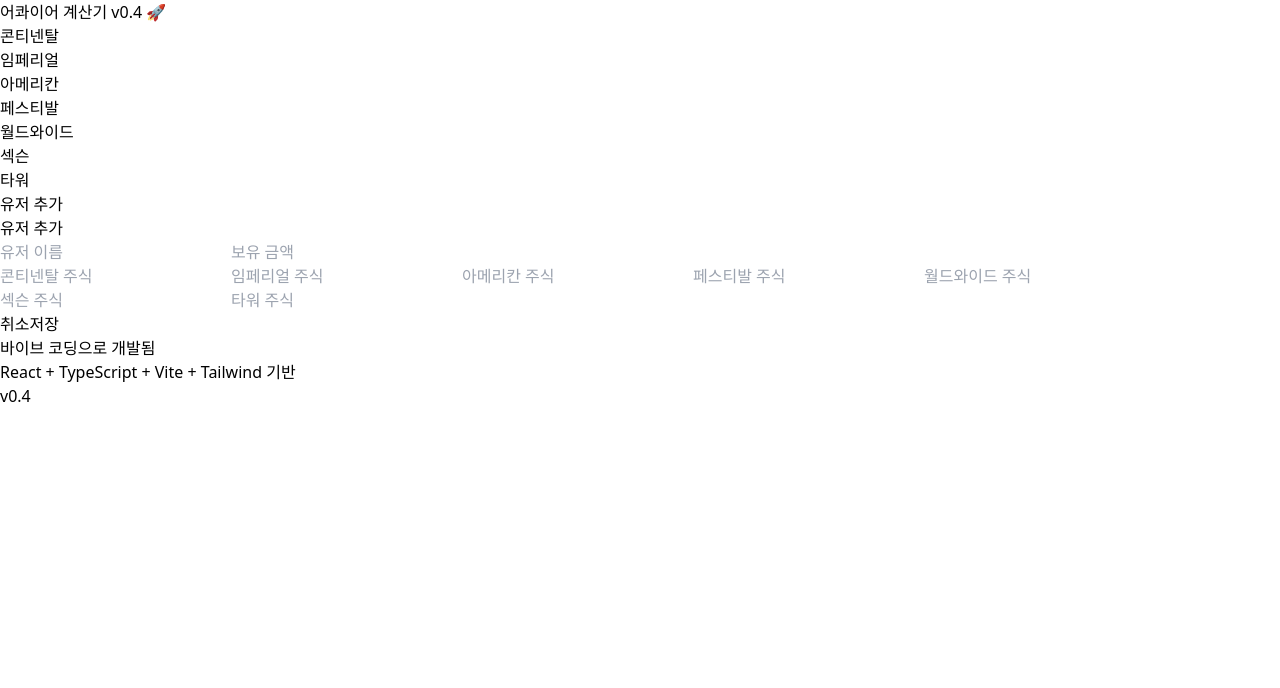
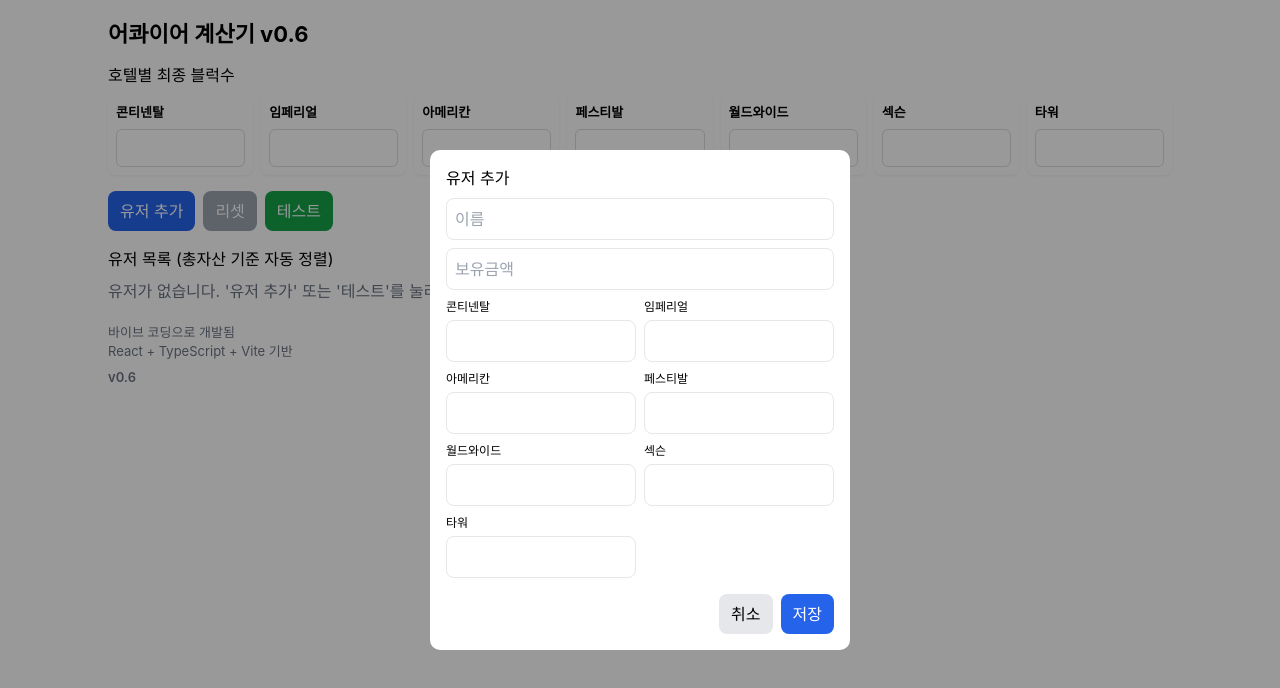
Before and after one commit to bloodto/boardgame-calc, a React (Vite) app: page / in a window 1280 px wide. Both pictures are taken after a click on the button "유저 추가". Shown: the top 688 px of the page. Built offline with nearby package versions, Linux system fonts and the light colour scheme.

Commit message:
v0.6 업데이트 수정할 것 있음

```diff
--- a/src/App.tsx
+++ b/src/App.tsx
@@ -1,4 +1,5 @@
-import React, { useState } from "react";
+// src/App.tsx
+import React, { useMemo, useState } from "react";
 import {
   PieChart,
   Pie,
@@ -25,7 +26,7 @@ interface Player {
   color: string;
 }
 
-// ===== 주가 테이블 계산 (절대 수정 금지) =====
+/* ====== 주가 테이블 (절대 수정 금지) ====== */
 const stockTableSacksonTower: Record<number, number> = {};
 const stockTableAmericanFestivalWorldwide: Record<number, number> = {};
 const stockTableContinentalImperial: Record<number, number> = {};
@@ -65,22 +66,44 @@ for (let i = 2; i <= 45; i++) {
   else stockTableContinentalImperial[i] = 1200;
 }
 
-const App: React.FC = () => {
-  const [players, setPlayers] = useState<Player[]>([]);
-  const [blockCounts, setBlockCounts] = useState<Record<Hotel, number>>({
-    콘티넨탈: 0,
-    임페리얼: 0,
-    아메리칸: 0,
-    페스티발: 0,
-    월드와이드: 0,
-    섹슨: 0,
-    타워: 0,
-  });
+const HOTEL_LIST: Hotel[] = [
+  "콘티넨탈",
+  "임페리얼",
+  "아메리칸",
+  "페스티발",
+  "월드와이드",
+  "섹슨",
+  "타워",
+];
 
-  const [showModal, setShowModal] = useState(false);
-  const [editMode, setEditMode] = useState(false);
-  const [tempPlayer, setTempPlayer] = useState<Player>({
-    id: Date.now(),
+const hotelColors: Record<Hotel, string> = {
+  콘티넨탈: "#87CEEB",
+  임페리얼: "#FFA500",
+  아메리칸: "#4169E1",
+  페스티발: "#98FB98",
+  월드와이드: "#9370DB",
+  섹슨: "#FF6347",
+  타워: "#FFD700",
+};
+
+function getHotelPrice(hotel: Hotel, blocks: Record<Hotel, number>) {
+  const b = blocks[hotel] ?? 0;
+  if (hotel === "섹슨" || hotel === "타워") return stockTableSacksonTower[b] || 0;
+  if (hotel === "아메리칸" || hotel === "페스티발" || hotel === "월드와이드")
+    return stockTableAmericanFestivalWorldwide[b] || 0;
+  return stockTableContinentalImperial[b] || 0;
+}
+
+function calcTotalAsset(p: Player, blocks: Record<Hotel, number>) {
+  let total = p.money;
+  for (const h of HOTEL_LIST) {
+    total += (p.stocks[h] || 0) * getHotelPrice(h, blocks);
+  }
+  return total;
+}
+
+const makeEmptyPlayer = (id = Date.now()): Player => ({
+  id,
   name: "",
   money: 0,
   color: "#" + Math.floor(Math.random() * 16777215).toString(16),
@@ -95,31 +118,9 @@ const App: React.FC = () => {
   },
 });
 
-  const getHotelPrice = (hotel: Hotel) => {
-    const blocks = blockCounts[hotel];
-    if (["섹슨", "타워"].includes(hotel))
-      return stockTableSacksonTower[blocks] || 0;
-    if (["아메리칸", "페스티발", "월드와이드"].includes(hotel))
-      return stockTableAmericanFestivalWorldwide[blocks] || 0;
-    return stockTableContinentalImperial[blocks] || 0;
-  };
-
-  const totalAsset = (player: Player) => {
-    let total = player.money;
-    for (const h of Object.keys(player.stocks) as Hotel[]) {
-      total += player.stocks[h] * getHotelPrice(h);
-    }
-    return total;
-  };
-
-  const handleAddPlayer = () => {
-    setEditMode(false);
-    setTempPlayer({
-      id: Date.now(),
-      name: "",
-      money: 0,
-      color: "#" + Math.floor(Math.random() * 16777215).toString(16),
-      stocks: {
+export default function App() {
+  const [players, setPlayers] = useState<Player[]>([]);
+  const [blockCounts, setBlockCounts] = useState<Record<Hotel, number>>({
     콘티넨탈: 0,
     임페리얼: 0,
     아메리칸: 0,
@@ -127,231 +128,313 @@ const App: React.FC = () => {
     월드와이드: 0,
     섹슨: 0,
     타워: 0,
-      },
   });
+
+  const [showModal, setShowModal] = useState(false);
+  const [editMode, setEditMode] = useState(false);
+  const [tempPlayer, setTempPlayer] = useState<Player>(makeEmptyPlayer());
+
+  // 화면용: 항상 최신 계산으로 정렬해서 보여줌 (원본 players 상태는 그대로 둠)
+  const sortedPlayers = useMemo(() => {
+    return [...players].sort((a, b) => calcTotalAsset(b, blockCounts) - calcTotalAsset(a, blockCounts));
+  }, [players, blockCounts]);
+
+  const leaderId = sortedPlayers.length ? sortedPlayers[0].id : null;
+
+  // 모달 열기 (추가)
+  const handleAddPlayer = () => {
+    setEditMode(false);
+    setTempPlayer(
+      makeEmptyPlayer(Math.floor(Math.random() * 1_000_000) + Date.now())
+    );
     setShowModal(true);
   };
 
-  const handleEditPlayer = (player: Player) => {
+  const handleEditPlayer = (p: Player) => {
     setEditMode(true);
-    setTempPlayer(player);
+    setTempPlayer(p);
     setShowModal(true);
   };
 
-  const handleDeletePlayer = (id: number) => {
-    if (confirm("정말 삭제하시겠습니까?")) {
-      setPlayers(players.filter((p) => p.id !== id));
+  const handleSavePlayer = () => {
+    // 정상 입력 방어: 이름 빈칸이면 막음
+    if (!tempPlayer.name.trim()) {
+      alert("유저 이름을 입력하세요.");
+      return;
     }
-  };
-
-  const handleSavePlayer = () => {
+    setPlayers((prev) => {
       if (editMode) {
-      setPlayers(players.map((p) => (p.id === tempPlayer.id ? tempPlayer : p)));
+        return prev.map((x) => (x.id === tempPlayer.id ? { ...tempPlayer } : x));
       } else {
-      setPlayers([...players, tempPlayer]);
+        return [...prev, { ...tempPlayer }];
       }
+    });
     setShowModal(false);
   };
 
-  const leaderId =
-    players.length > 0
-      ? players.reduce((a, b) => (totalAsset(a) > totalAsset(b) ? a : b)).id
-      : null;
+  const handleDeletePlayer = (id: number) => {
+    if (!confirm("정말 삭제하시겠습니까?")) return;
+    setPlayers((prev) => prev.filter((p) => p.id !== id));
+  };
+
+  const handleReset = () => {
+    if (!confirm("모든 데이터를 초기화합니다. 계속하시겠습니까?")) return;
+    setPlayers([]);
+    setBlockCounts({
+      콘티넨탈: 0,
+      임페리얼: 0,
+      아메리칸: 0,
+      페스티발: 0,
+      월드와이드: 0,
+      섹슨: 0,
+      타워: 0,
+    });
+  };
+
+  const handleTest = () => {
+    const blocks = {
+      콘티넨탈: 10,
+      임페리얼: 20,
+      아메리칸: 20,
+      페스티발: 30,
+      월드와이드: 20,
+      섹슨: 3,
+      타워: 4,
+    } as Record<Hotel, number>;
+    setBlockCounts(blocks);
+
+    const testPlayers: Player[] = [
+      {
+        id: 1,
+        name: "테스트유저1",
+        money: 1000,
+        color: "#ff6b6b",
+        stocks: {
+          콘티넨탈: 10,
+          임페리얼: 5,
+          아메리칸: 20,
+          페스티발: 5,
+          월드와이드: 6,
+          섹슨: 8,
+          타워: 7,
+        },
+      },
+      {
+        id: 2,
+        name: "테스트유저2",
+        money: 1000,
+        color: "#6bcB77",
+        stocks: {
+          콘티넨탈: 5,
+          임페리얼: 7,
+          아메리칸: 8,
+          페스티발: 1,
+          월드와이드: 0,
+          섹슨: 2,
+          타워: 1,
+        },
+      },
+      {
+        id: 3,
+        name: "테스트유저3",
+        money: 1000,
+        color: "#4d96ff",
+        stocks: {
+          콘티넨탈: 5,
+          임페리얼: 10,
+          아메리칸: 1,
+          페스티발: 2,
+          월드와이드: 2,
+          섹슨: 2,
+          타워: 3,
+        },
+      },
+      {
+        id: 4,
+        name: "테스트유저4",
+        money: 1000,
+        color: "#f6c90e",
+        stocks: {
+          콘티넨탈: 2,
+          임페리얼: 2,
+          아메리칸: 50,
+          페스티발: 10,
+          월드와이드: 20,
+          섹슨: 15,
+          타워: 5,
+        },
+      },
+    ];
+    setPlayers(testPlayers);
+    // 화면 맨위로 스크롤 (UX)
+    window.scrollTo({ top: 0, behavior: "smooth" });
+  };
+
+  // helpers for inputs to allow blank (so backspace works nicely)
+  const numberInputValue = (v: number) => (v === 0 ? "" : String(v));
+  const parseNum = (s: string) => (s === "" ? 0 : Number(s));
 
   return (
-    <div className="p-4 max-w-full mx-auto text-center">
-      <h1 className="text-2xl font-bold mb-4">어콰이어 계산기 v0.4 🚀</h1>
+    <div style={{ padding: 18, maxWidth: 1100, margin: "0 auto", fontFamily: "Inter, Arial, sans-serif" }}>
+      <h1 style={{ fontSize: 22, fontWeight: 700, marginBottom: 12 }}>어콰이어 계산기 v0.6</h1>
 
-      {/* 블럭 입력 */}
-      <div className="grid grid-cols-2 sm:grid-cols-4 gap-2">
-        {Object.keys(blockCounts).map((hotel) => (
-          <div
-            key={hotel}
-            className="bg-white p-2 rounded shadow flex flex-col items-center"
-          >
-            <span className="text-sm font-semibold mb-1">{hotel}</span>
+      {/* 호텔 블록 입력 */}
+      <section style={{ marginBottom: 16 }}>
+        <h2 style={{ fontSize: 16, marginBottom: 8 }}>호텔별 최종 블럭수</h2>
+        <div style={{ display: "grid", gridTemplateColumns: "repeat(auto-fit, minmax(120px, 1fr))", gap: 8 }}>
+          {HOTEL_LIST.map((hotel) => (
+            <div key={hotel} style={{ background: "#fff", padding: 8, borderRadius: 8, boxShadow: "0 1px 3px rgba(0,0,0,0.06)" }}>
+              <div style={{ fontSize: 13, fontWeight: 600, marginBottom: 6 }}>{hotel}</div>
               <input
-              type="number"
-              className="border rounded w-16 text-center"
-              min="0"
-              value={blockCounts[hotel as Hotel] || ""}
+                inputMode="numeric"
+                pattern="[0-9]*"
+                value={numberInputValue(blockCounts[hotel])}
                 onChange={(e) =>
                   setBlockCounts({
                     ...blockCounts,
-                  [hotel]: e.target.value === "" ? 0 : Number(e.target.value),
+                    [hotel]: parseNum(e.target.value),
                   })
                 }
+                style={{ width: "100%", padding: "6px 8px", textAlign: "center", borderRadius: 6, border: "1px solid #ddd" }}
+                placeholder=""
+              />
+            </div>
+          ))}
+        </div>
+      </section>
+
+      {/* 버튼들 */}
+      <div style={{ display: "flex", gap: 8, marginBottom: 16 }}>
+        <button onClick={handleAddPlayer} style={{ background: "#2563eb", color: "#fff", padding: "8px 12px", borderRadius: 8 }}>유저 추가</button>
+        <button onClick={handleReset} style={{ background: "#9ca3af", color: "#fff", padding: "8px 12px", borderRadius: 8 }}>리셋</button>
+        <button onClick={handleTest} style={{ background: "#16a34a", color: "#fff", padding: "8px 12px", borderRadius: 8 }}>테스트</button>
+      </div>
+
+      {/* 유저 카드 (정렬된 표시) */}
+      <section style={{ marginBottom: 20 }}>
+        <h2 style={{ fontSize: 16, marginBottom: 8 }}>유저 목록 (총자산 기준 자동 정렬)</h2>
+
+        {sortedPlayers.length === 0 ? (
+          <div style={{ color: "#6b7280" }}>유저가 없습니다. '유저 추가' 또는 '테스트'를 눌러주세요.</div>
+        ) : (
+          <div style={{ display: "grid", gridTemplateColumns: "repeat(auto-fit, minmax(240px, 1fr))", gap: 12 }}>
+            {sortedPlayers.map((p) => {
+              const total = calcTotalAsset(p, blockCounts);
+              return (
+                <div key={p.id} style={{
+                  padding: 12,
+                  borderRadius: 10,
+                  background: "#fff",
+                  boxShadow: "0 2px 8px rgba(0,0,0,0.06)",
+                  border: leaderId === p.id ? "2px solid gold" : "1px solid #e5e7eb",
+                  position: "relative"
+                }}>
+                  <div style={{ display: "flex", justifyContent: "space-between", alignItems: "center" }}>
+                    <div>
+                      <div style={{ fontWeight: 700, fontSize: leaderId === p.id ? 18 : 15 }}>{p.name || "무명"}</div>
+                      <div style={{ fontSize: 12, color: "#6b7280" }}>보유금액: {p.money.toLocaleString()}원</div>
+                    </div>
+                    <div style={{ width: 36, height: 36, borderRadius: 8, background: p.color }} />
+                  </div>
+
+                  <div style={{ marginTop: 10, fontWeight: 700 }}>총자산: {total.toLocaleString()}원</div>
+
+                  {/* 주식 목록 요약 (간단) */}
+                  <div style={{ marginTop: 8, display: "flex", gap: 6, flexWrap: "wrap" }}>
+                    {HOTEL_LIST.map(h => (
+                      <div key={h} style={{ fontSize: 12, padding: "4px 6px", background: "#f3f4f6", borderRadius: 6 }}>
+                        {h}: {p.stocks[h] ?? 0}
+                      </div>
+                    ))}
+                  </div>
+
+                  <div style={{ display: "flex", gap: 8, marginTop: 10, justifyContent: "center" }}>
+                    <button onClick={() => handleEditPlayer(p)} style={{ padding: "6px 8px", borderRadius: 6, background: "#10b981", color: "#fff" }}>수정</button>
+                    <button onClick={() => handleDeletePlayer(p.id)} style={{ padding: "6px 8px", borderRadius: 6, background: "#f97316", color: "#fff" }}>삭제</button>
+                  </div>
+                </div>
+              );
+            })}
+          </div>
+        )}
+      </section>
+
+      {/* 파이 차트 (유저 자산 비율) */}
+      {sortedPlayers.length > 0 && (
+        <section style={{ height: 320, marginBottom: 20 }}>
+          <h2 style={{ fontSize: 16, marginBottom: 8 }}>유저별 자산 비율</h2>
+          <ResponsiveContainer width="100%" height="100%">
+            <PieChart>
+              <Pie
+                data={sortedPlayers.map(p => ({ name: p.name, value: calcTotalAsset(p, blockCounts), color: p.color }))}
+                dataKey="value"
+                nameKey="name"
+                cx="50%"
+                cy="50%"
+                outerRadius={90}
+                label={({ name, percent }) => `${name} ${(percent * 100).toFixed(0)}%`}
+              >
+                {sortedPlayers.map((p, i) => <Cell key={i} fill={p.color} />)}
+              </Pie>
+              <Tooltip formatter={(value: any) => `${Number(value).toLocaleString()}원`} />
+              <Legend />
+            </PieChart>
+          </ResponsiveContainer>
+        </section>
+      )}
+
+      {/* 모달: 유저 추가/수정 (주식 입력 포함) */}
+      {showModal && (
+        <div style={{
+          position: "fixed", inset: 0, background: "rgba(0,0,0,0.4)",
+          display: "flex", alignItems: "center", justifyContent: "center", zIndex: 60
+        }}>
+          <div style={{ width: 420, background: "#fff", borderRadius: 10, padding: 16 }}>
+            <h3 style={{ marginBottom: 8 }}>{editMode ? "유저 수정" : "유저 추가"}</h3>
+            <div style={{ display: "grid", gap: 8 }}>
+              <input
+                placeholder="이름"
+                value={tempPlayer.name}
+                onChange={e => setTempPlayer({ ...tempPlayer, name: e.target.value })}
+                style={{ padding: 8, borderRadius: 8, border: "1px solid #e5e7eb" }}
+              />
+              <input
+                placeholder="보유금액"
+                value={tempPlayer.money === 0 ? "" : String(tempPlayer.money)}
+                onChange={e => setTempPlayer({ ...tempPlayer, money: parseNum(e.target.value) })}
+                style={{ padding: 8, borderRadius: 8, border: "1px solid #e5e7eb" }}
+              />
+
+              <div style={{ display: "grid", gridTemplateColumns: "repeat(2, 1fr)", gap: 8 }}>
+                {HOTEL_LIST.map(h => (
+                  <div key={h}>
+                    <div style={{ fontSize: 12, marginBottom: 4 }}>{h}</div>
+                    <input
+                      value={tempPlayer.stocks[h] === 0 ? "" : String(tempPlayer.stocks[h])}
+                      onChange={e => setTempPlayer({
+                        ...tempPlayer,
+                        stocks: { ...tempPlayer.stocks, [h]: parseNum(e.target.value) }
+                      })}
+                      style={{ width: "100%", padding: 8, borderRadius: 8, border: "1px solid #e5e7eb" }}
                     />
                   </div>
                 ))}
               </div>
 
-      <button
-        onClick={handleAddPlayer}
-        className="mt-4 bg-blue-500 hover:bg-blue-600 text-white px-4 py-2 rounded shadow"
-      >
-        유저 추가
-      </button>
-
-      {/* 유저 카드 */}
-      <div className="mt-4 grid grid-cols-1 sm:grid-cols-2 md:grid-cols-3 gap-3">
-        {players.map((p) => (
-          <div
-            key={p.id}
-            className={`p-4 rounded-xl shadow-md transition-transform relative ${
-              leaderId === p.id ? "animate-glow-border" : ""
-            }`}
-            style={{
-              backgroundColor: p.color + "20",
-              border: leaderId === p.id ? "2px solid gold" : "1px solid #ccc",
-              transform: leaderId === p.id ? "scale(1.05)" : "scale(1)",
-            }}
-          >
-            <h2 className={`font-bold ${leaderId === p.id ? "text-lg" : "text-base"}`}>
-              {p.name}
-            </h2>
-            <p>보유금액: {p.money.toLocaleString()}원</p>
-            <p className="font-bold">총자산: {totalAsset(p).toLocaleString()}원</p>
-
-            <div className="flex justify-center gap-2 mt-2">
-              <button
-                onClick={() => handleEditPlayer(p)}
-                className="text-sm bg-green-400 text-white px-2 py-1 rounded"
-              >
-                수정
-              </button>
-              <button
-                onClick={() => handleDeletePlayer(p.id)}
-                className="text-sm bg-red-400 text-white px-2 py-1 rounded"
-              >
-                삭제
-              </button>
+              <div style={{ display: "flex", justifyContent: "flex-end", gap: 8, marginTop: 8 }}>
+                <button onClick={() => setShowModal(false)} style={{ padding: "8px 12px", borderRadius: 8, background: "#e5e7eb" }}>취소</button>
+                <button onClick={handleSavePlayer} style={{ padding: "8px 12px", borderRadius: 8, background: "#2563eb", color: "#fff" }}>저장</button>
               </div>
-          </div>
-        ))}
-      </div>
-
-      {/* 모달 팝업 */}
-      {showModal && (
-        <div className="fixed inset-0 bg-black bg-opacity-40 flex justify-center items-center z-50">
-          <div className="bg-white p-4 rounded shadow-lg w-80">
-            <h2 className="text-lg font-bold mb-2">
-              {editMode ? "유저 수정" : "유저 추가"}
-            </h2>
-            <input
-              type="text"
-              placeholder="유저 이름"
-              className="border w-full p-1 mb-2 rounded"
-              value={tempPlayer.name}
-              onChange={(e) =>
-                setTempPlayer({ ...tempPlayer, name: e.target.value })
-              }
-            />
-            <input
-              type="number"
-              placeholder="보유 금액"
-              className="border w-full p-1 mb-2 rounded"
-              value={tempPlayer.money || ""}
-              onChange={(e) =>
-                setTempPlayer({
-                  ...tempPlayer,
-                  money: e.target.value === "" ? 0 : Number(e.target.value),
-                })
-              }
-            />
-            <div className="grid grid-cols-2 gap-1 mb-2">
-              {Object.keys(tempPlayer.stocks).map((hotel) => (
-                <input
-                  key={hotel}
-                  type="number"
-                  placeholder={`${hotel} 주식`}
-                  className="border p-1 rounded"
-                  value={tempPlayer.stocks[hotel as Hotel] || ""}
-                  onChange={(e) =>
-                    setTempPlayer({
-                      ...tempPlayer,
-                      stocks: {
-                        ...tempPlayer.stocks,
-                        [hotel]:
-                          e.target.value === ""
-                            ? 0
-                            : Number(e.target.value),
-                      },
-                    })
-                  }
-                />
-              ))}
-            </div>
-            <div className="flex justify-end gap-2">
-              <button
-                onClick={() => setShowModal(false)}
-                className="px-3 py-1 bg-gray-300 rounded"
-              >
-                취소
-              </button>
-              <button
-                onClick={handleSavePlayer}
-                className="px-3 py-1 bg-blue-500 text-white rounded"
-              >
-                저장
-              </button>
             </div>
           </div>
         </div>
       )}
 
-      {/* 그래프 */}
-      {players.length > 0 && (
-        <div className="mt-6">
-          <h2 className="text-lg font-semibold mb-2">유저별 자산 비율</h2>
-          <ResponsiveContainer width="100%" height={300}>
-            <PieChart>
-              <Pie
-                data={players.map((p) => ({
-                  name: p.name,
-                  value: totalAsset(p),
-                  color: p.color,
-                }))}
-                dataKey="value"
-                nameKey="name"
-                cx="50%"
-                cy="50%"
-                outerRadius={100}
-              >
-                {players.map((p, i) => (
-                  <Cell key={i} fill={p.color} />
-                ))}
-              </Pie>
-              <Tooltip />
-              <Legend />
-            </PieChart>
-          </ResponsiveContainer>
-        </div>
-      )}
-
-      <footer className="mt-8 text-gray-500 text-sm">
-        <p>바이브 코딩으로 개발됨</p>
-        <p>React + TypeScript + Vite + Tailwind 기반</p>
-        <p className="mt-1 font-semibold text-gray-400">v0.4</p>
+      <footer style={{ marginTop: 20, color: "#6b7280", fontSize: 13 }}>
+        <div>바이브 코딩으로 개발됨</div>
+        <div>React + TypeScript + Vite 기반</div>
+        <div style={{ marginTop: 6, fontWeight: 600 }}>v0.6</div>
       </footer>
-
-      {/* 오로라 효과 */}
-      <style>
-        {`
-          @keyframes glow-border {
-            0% { box-shadow: 0 0 10px #ffd700, 0 0 20px #ff69b4; }
-            25% { box-shadow: 0 0 15px #00ffff, 0 0 30px #9370db; }
-            50% { box-shadow: 0 0 20px #ffb6c1, 0 0 35px #00ffcc; }
-            75% { box-shadow: 0 0 15px #ffa500, 0 0 30px #ff69b4; }
-            100% { box-shadow: 0 0 10px #ffd700, 0 0 20px #ffb6c1; }
-          }
-          .animate-glow-border {
-            animation: glow-border 2.5s ease-in-out infinite;
-          }
-        `}
-      </style>
     </div>
   );
-};
-
-export default App;
+}
```
Also changed, not shown: 1 other file (tests, documents, lock files or other folders). Lines whose indentation alone changed are shown as unchanged.
